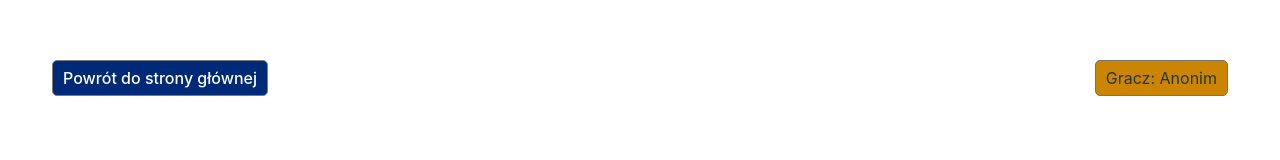
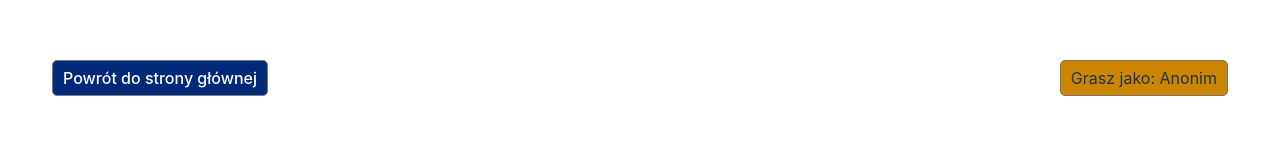
Before and after one commit to Daarkosss/tic_tac_toe_frontend, a React (Vite) app: page /game in a window 1280 px wide. Shown: the top 160 px of the page. Built offline with nearby package versions, Linux system fonts and the light colour scheme.

Commit message:
Reset room after back to homepage

```diff
--- a/src/api.ts
+++ b/src/api.ts
@@ -25,7 +25,7 @@ class API {
         const data = await response.json();
 
         if (!response.ok) {
-      throw new Error(data.errorMessage || 'Błędna odpowiedź serwera!');
+            throw new Error(data.errorMessage || 'Wrong server response!');
         } else {
             return data;
         }
--- a/src/pages/Game.tsx
+++ b/src/pages/Game.tsx
@@ -43,7 +43,7 @@ const Game = observer(() => {
         <div className="game-container">
         <div className="game-header">
             <Link to="/" className="back-link" onClick={deletePlayerFromRoom}>Powrót do strony głównej</Link>
-            <div className="username">Gracz: {store.username || 'Anonim'}</div>
+            <div className="username">Grasz jako: {store.username || 'Anonim'}</div>
         </div>
         {!store.gameStarted ? (
             <div className="waiting-screen">
--- a/src/store/Store.ts
+++ b/src/store/Store.ts
@@ -37,14 +37,20 @@ class Store {
 
     deletePlayerFromRoom(roomName: string, username: string) {
         try {
-            this.gameStarted = false;
             api.deletePlayerFromRoom(roomName, username);
-            this.room = null;
+            this.resetStore()
             return true;
         } catch (error) {
             return error;
         }
     }
+
+    resetStore() {
+        this.username = '';
+        this.gameStarted = false;
+        this.room = null;
+        this.isYourTurn = false;
+    }
 }
 
 export const store = new Store();
```
Lines whose indentation alone changed are shown as unchanged.
